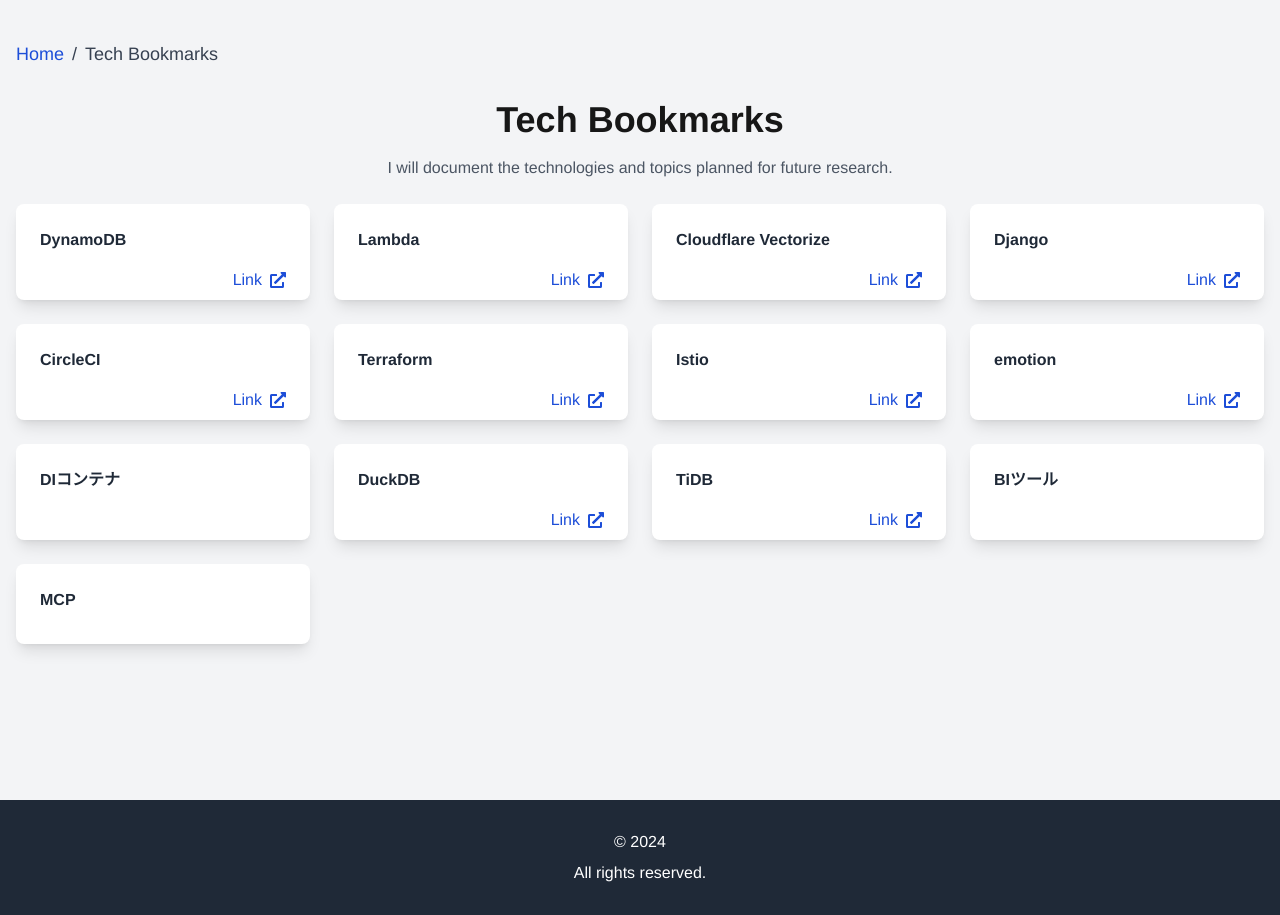
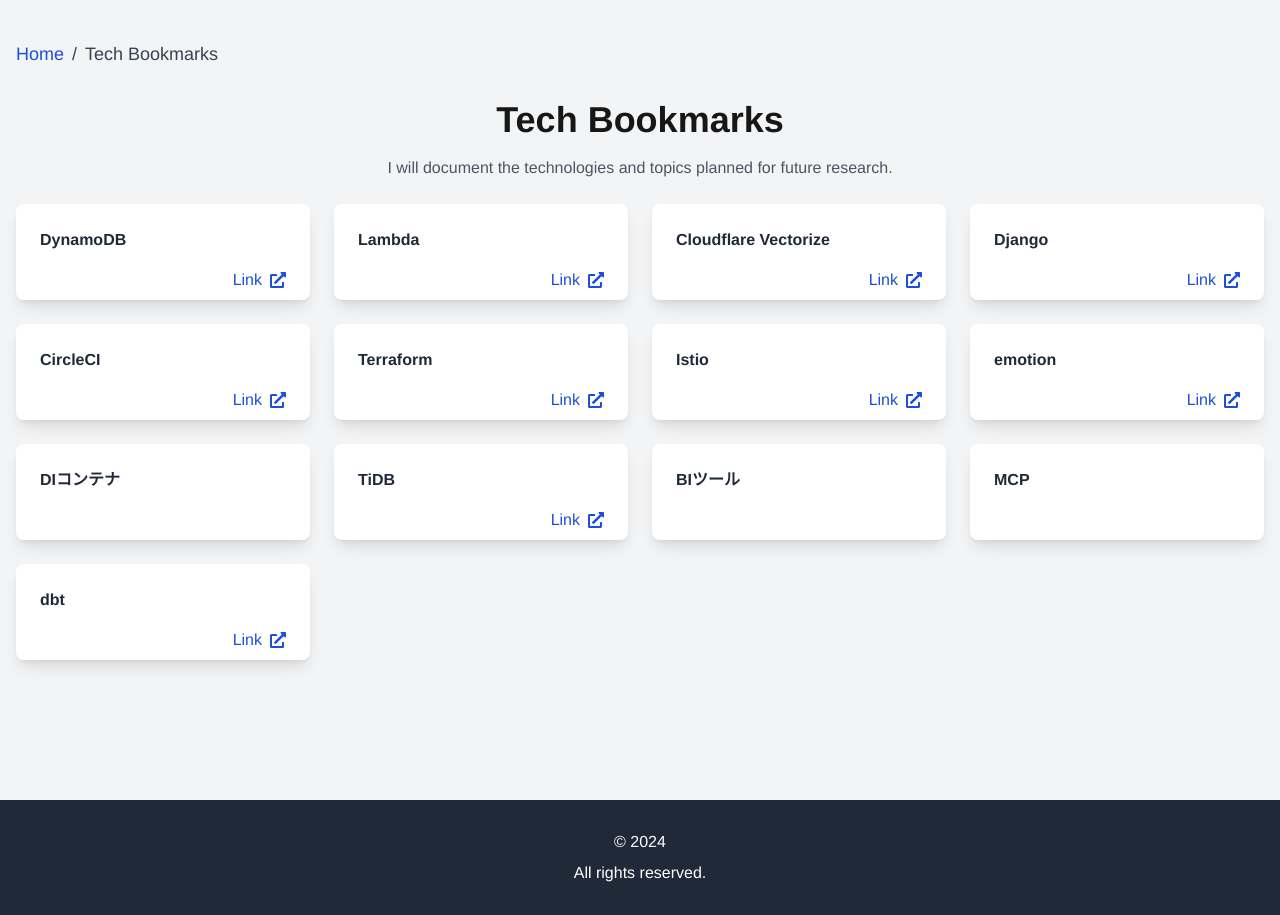
Before and after one commit to ys39/ys39.github.io, a Next.js app: page /tech-bookmarks in a window 1280 px wide. Built offline with nearby package versions, Linux system fonts and the light colour scheme.

Commit message:
♻️ リファクタリング(terms.ts): termsListからDuckDBを削除し、dbtを追加

```diff
--- a/tech-bookmarks/terms.ts
+++ b/tech-bookmarks/terms.ts
@@ -47,11 +47,6 @@
     link: '',
   },
   {
-    title: 'DuckDB',
-    date: '',
-    link: 'https://duckdb.org/docs/',
-  },
-  {
     title: 'TiDB',
     date: '',
     link: 'https://docs.pingcap.com/',
@@ -66,4 +61,9 @@
     date: '',
     link: '',
   },
+  {
+    title: 'dbt',
+    date: '',
+    link: 'https://www.getdbt.com/',
+  },
 ];
```
